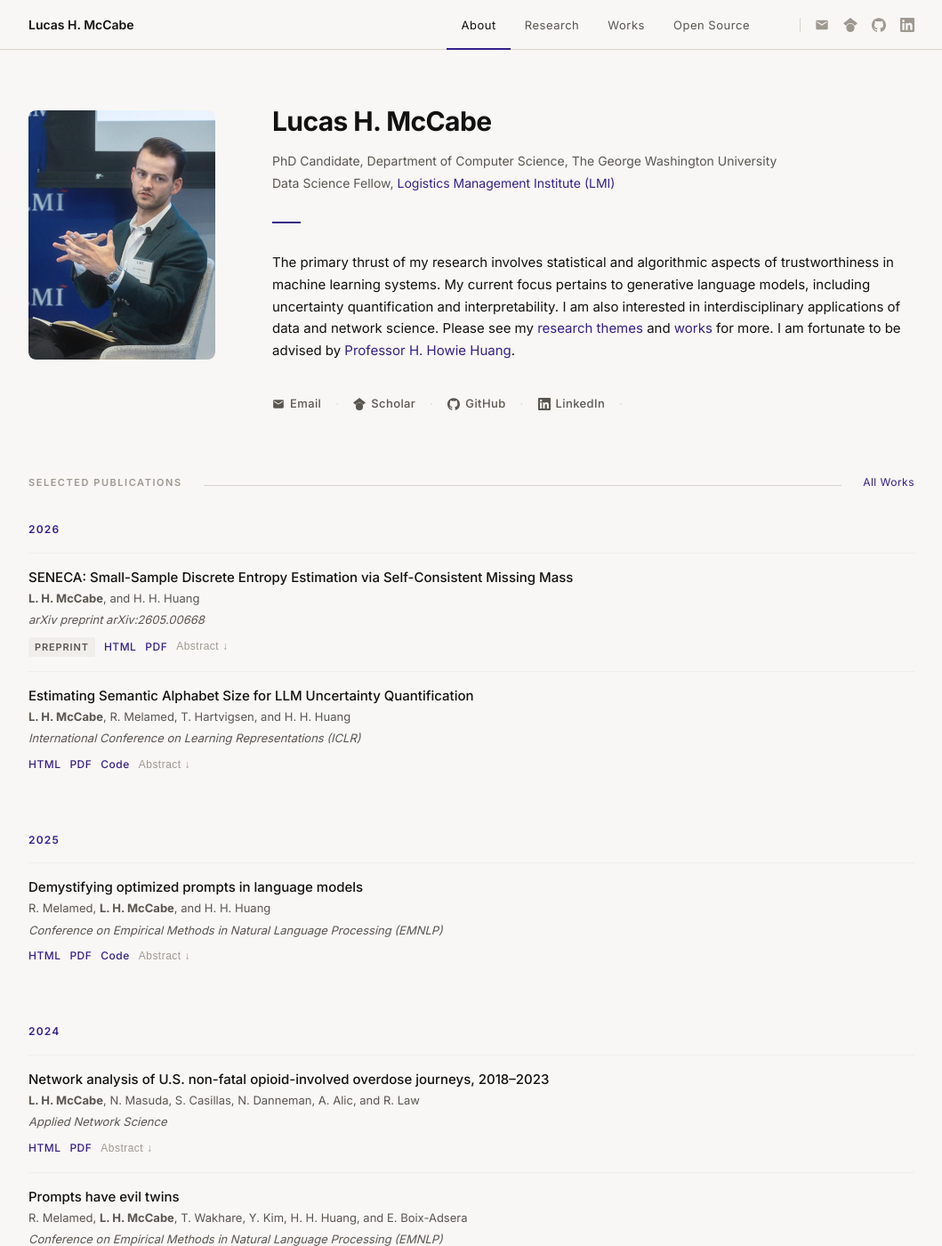
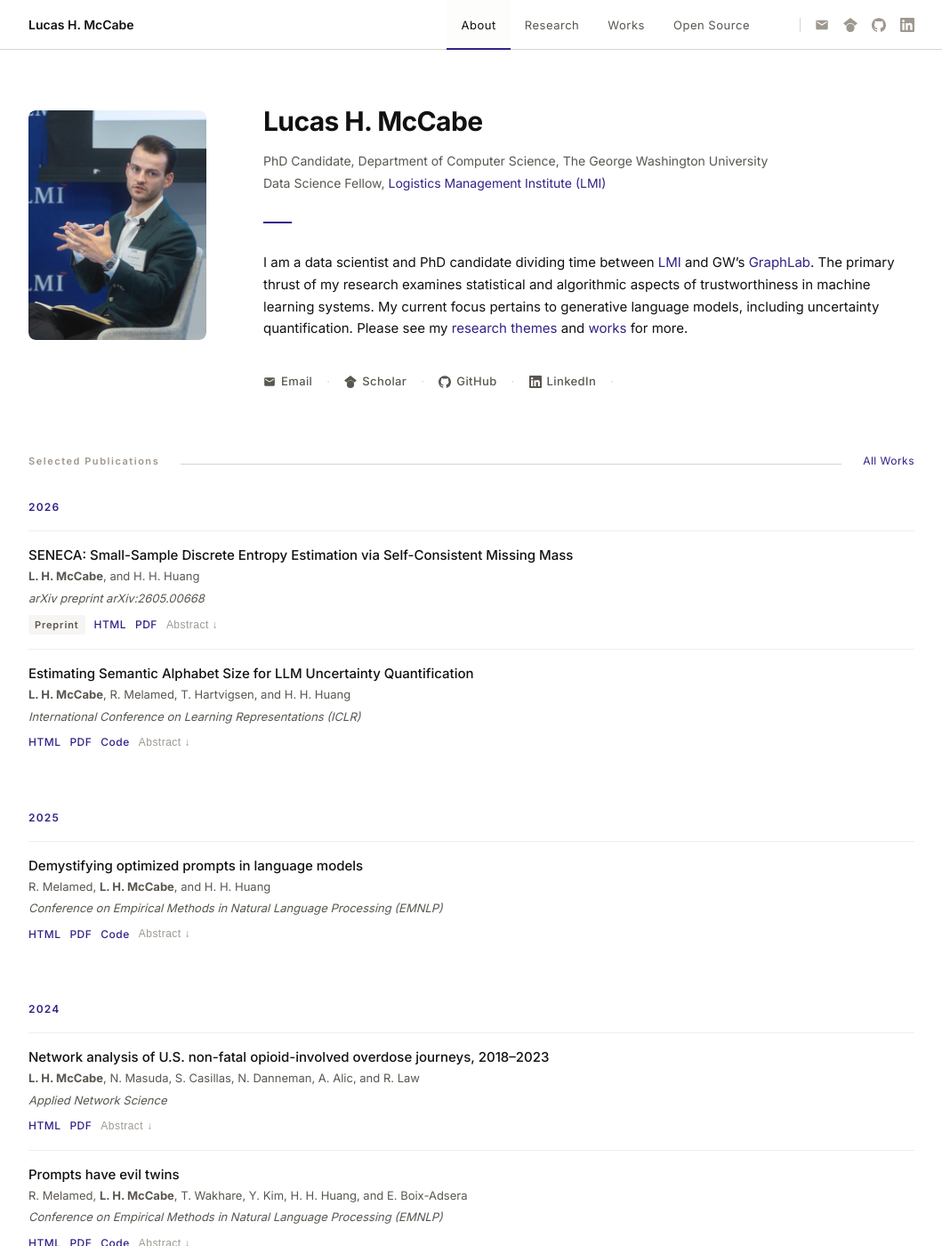
Before and after one commit to lucasmccabe/lucasmccabe.github.io, a Jekyll site: the page built from index.html, in a window 1280 px wide and 1400 px high. Shown: the whole window at 89% size, without its empty margins (110-1169 px from the left). Built offline with Jekyll 4.4.1, drawn with Linux system fonts in a browser that asks for light colours.

Commit message:
colors & corners

```diff
--- a/_config.yml
+++ b/_config.yml
@@ -17,11 +17,10 @@
   photo_grayscale: false
   photo_hazy: true
   bio: >
-    The primary thrust of my research involves statistical and algorithmic aspects of trustworthiness in machine learning systems.
-    My current focus pertains to generative language models, including uncertainty quantification and interpretability.
-    I am also interested in interdisciplinary applications of data and network science.
+    I am a data scientist and PhD candidate dividing time between <a href="https://www.lmisolutions.com/">LMI</a> and GW’s <a href="https://www2.seas.gwu.edu/~howie/">GraphLab</a>.
+    The primary thrust of my research examines statistical and algorithmic aspects of trustworthiness in machine learning systems.
+    My current focus pertains to generative language models, including uncertainty quantification.
     Please see my <a href="/research">research themes</a> and <a href="/works">works</a> for more.
-    I am fortunate to be advised by <a href="https://www2.seas.gwu.edu/~howie/">Professor H. Howie Huang</a>.
   # How your name appears in author lists — all variants will be bolded
   aliases:
     - "McCabe, L. H."
--- a/_data/research_themes.yml
+++ b/_data/research_themes.yml
@@ -7,7 +7,7 @@
     My work often views this through the lens of distribution property estimation.
 
 - id: model-behavior
-  title: "Model Behavior and Interpretability"
+  title: "Model Behavior & Interpretability"
   description: >
     Generative language models can behave in unexpected ways, for reasons that are notoriously opaque.
     Responsible deployment of machine learning systems warrants careful examination of such behavior and potential failure modes.
@@ -19,6 +19,6 @@
     Public health and biomedical informatics are rich areas of application for natural language processing and network science.
 
 - id: log-applications
-  title: "Data Science Applications: Logistics and Engineering"
+  title: "Data Science Applications: Logistics & Engineering"
   description: >
     Through my experience at the <a href="https://www.lmisolutions.com/">Logistics Management Institute (LMI)</a>, I have had the opportunity to collaborate with industry practioners on practical problems involving technical language processing and simulation.
--- a/_layouts/course.html
+++ b/_layouts/course.html
@@ -11,7 +11,7 @@
     </div>
     {% if page.url_external != "" and page.url_external %}
     <div class="project-header__links">
-      <a href="{{ page.url_external }}" class="project-header__link" target="_blank" rel="noopener">Course site</a>
+      <a href="{{ page.url_external }}" class="project-header__link" target="_blank" rel="noopener">Course Site</a>
     </div>
     {% endif %}
   </div>
--- a/_layouts/project.html
+++ b/_layouts/project.html
@@ -12,7 +12,7 @@
     <div class="project-header__links">
       <a href="{{ page.github }}" class="project-header__link" target="_blank" rel="noopener">GitHub</a>
       {% if page.url_external != "" and page.url_external %}
-        <a href="{{ page.url_external }}" class="project-header__link" target="_blank" rel="noopener">Project site</a>
+        <a href="{{ page.url_external }}" class="project-header__link" target="_blank" rel="noopener">Project Site</a>
       {% endif %}
     </div>
   </div>
--- a/assets/css/main.scss
+++ b/assets/css/main.scss
@@ -8,7 +8,6 @@
 :root {
   /* Tol-safe palette */
   --black:       #111111;
-  --off-white:   #f8f7f5;
   --gray-100:    #f0eeeb;
   --gray-200:    #d8d4cc;
   --gray-400:    #9e9890;
@@ -34,7 +33,7 @@
   /* Layout */
   --content-max:  1060px;
   --nav-height:   56px;
-  --photo-width:  210px;
+  --photo-width:  200px;
 }
 
 /* ============================================================
@@ -45,7 +44,7 @@
 
 ::selection {
   background: var(--gray-600);
-  color: var(--off-white);
+  color: white;
 }
 
 html {
@@ -59,7 +58,7 @@
   font-size: 1rem;
   line-height: var(--line-height-base);
   color: var(--black);
-  background: var(--off-white);
+  background: white;
   -webkit-font-smoothing: antialiased;
 }
 
@@ -89,7 +88,7 @@
   top: 0;
   z-index: 100;
   height: var(--nav-height);
-  background: var(--off-white);
+  background: white;
   border-bottom: 1px solid var(--gray-200);
   display: flex;
   align-items: center;
@@ -140,13 +139,17 @@
   height: var(--nav-height);
   line-height: var(--nav-height);
   border-bottom: 2px solid transparent;
-  transition: color 0.15s ease, border-color 0.15s ease;
+  transition: color 0.15s ease, border-color 0.15s ease, background 0.15s ease;
 }
 
 .site-nav__link:hover,
 .site-nav__link.active {
   color: var(--black);
   border-bottom-color: var(--indigo);
+}
+
+.site-nav__link.active {
+  background: #fdfdfc;
 }
 
 .site-header__social {
@@ -217,7 +220,7 @@
 
 .about-hero__photo {
   width: 100%;
-  aspect-ratio: 0.75;
+  aspect-ratio: 0.775;
   object-fit: cover;
   object-position: center top;
   filter: grayscale(8%);
@@ -247,7 +250,7 @@
   object-position: center top;
   filter: blur(8px) brightness(125%) saturate(85%);
   mix-blend-mode: screen;
-  opacity: 0.2;
+  opacity: 0.15;
   pointer-events: none;
 }
 
@@ -270,7 +273,6 @@
   color: var(--gray-400);
   font-size: 0.75rem;
   letter-spacing: 0.06em;
-  text-transform: uppercase;
 }
 
 .about-hero__name {
@@ -360,7 +362,6 @@
   font-size: 0.6875rem;
   font-weight: 600;
   letter-spacing: 0.14em;
-  text-transform: uppercase;
   color: var(--gray-400);
   white-space: nowrap;
 }
@@ -395,7 +396,6 @@
   letter-spacing: 0.1em;
   color: var(--indigo);
   margin-bottom: var(--sp-2);
-  text-transform: uppercase;
 }
 
 .pub-item {
@@ -441,13 +441,12 @@
   font-size: 0.6875rem;
   font-weight: 600;
   letter-spacing: 0.08em;
-  text-transform: uppercase;
   padding: 2px 7px;
   border-radius: 2px;
 }
 
 .pub-badge--preprint {
-  background: var(--gray-100);
+  background: #f6f5f4;
   color: var(--gray-600);
 }
 
@@ -483,7 +482,7 @@
   display: none;
   margin-top: var(--sp-2);
   padding: var(--sp-2) var(--sp-3);
-  background: var(--gray-100);
+  background: #f6f5f4;
   border-left: 2px solid var(--indigo-muted);
   font-size: 0.875rem;
   color: var(--gray-600);
@@ -505,7 +504,10 @@
 .theme-card {
   padding: var(--sp-4);
   border: 1px solid var(--gray-200);
-  background: white;
+  border-radius: 8px;
+  background: #fdfdfc;
+  position: relative;
+  overflow: hidden;
 }
 
 .theme-card__number {
@@ -573,7 +575,10 @@
   align-items: start;
   padding: var(--sp-4);
   border: 1px solid var(--gray-200);
-  background: white;
+  border-radius: 8px;
+  background: #fdfdfc;
+  position: relative;
+  overflow: hidden;
 }
 
 .oss-item__desc {
@@ -593,9 +598,8 @@
   font-size: 0.6875rem;
   font-weight: 500;
   letter-spacing: 0.06em;
-  text-transform: uppercase;
   padding: 2px 8px;
-  background: var(--gray-100);
+  background: #f6f5f4;
   color: var(--gray-600);
   border-radius: 2px;
 }
@@ -604,7 +608,6 @@
   font-size: 0.75rem;
   font-weight: 600;
   letter-spacing: 0.06em;
-  text-transform: uppercase;
   color: var(--gray-400);
   border-bottom: none;
   white-space: nowrap;
@@ -636,7 +639,10 @@
 .course-item {
   padding: var(--sp-4);
   border: 1px solid var(--gray-200);
-  background: white;
+  border-radius: 8px;
+  background: #fdfdfc;
+  position: relative;
+  overflow: hidden;
 }
 
 .course-item__meta {
@@ -657,9 +663,8 @@
   font-size: 0.6875rem;
   font-weight: 600;
   letter-spacing: 0.06em;
-  text-transform: uppercase;
   color: var(--gray-600);
-  background: var(--gray-100);
+  background: #f6f5f4;
   padding: 2px 8px;
   border-radius: 2px;
   white-space: nowrap;
@@ -696,7 +701,10 @@
 .media-item {
   padding: var(--sp-4);
   border: 1px solid var(--gray-200);
-  background: white;
+  border-radius: 8px;
+  background: #fdfdfc;
+  position: relative;
+  overflow: hidden;
 }
 
 .media-item__meta {
@@ -717,9 +725,8 @@
   font-size: 0.6875rem;
   font-weight: 600;
   letter-spacing: 0.06em;
-  text-transform: uppercase;
   color: var(--gray-600);
-  background: var(--gray-100);
+  background: #f6f5f4;
   padding: 2px 8px;
   border-radius: 2px;
   white-space: nowrap;
@@ -751,7 +758,10 @@
 .blog-item {
   padding: var(--sp-4);
   border: 1px solid var(--gray-200);
-  background: white;
+  border-radius: 8px;
+  background: #fdfdfc;
+  position: relative;
+  overflow: hidden;
 }
 
 .blog-item__date {
@@ -906,7 +916,6 @@
   font-size: 0.75rem;
   font-weight: 600;
   letter-spacing: 0.06em;
-  text-transform: uppercase;
   color: var(--gray-400);
   border-bottom: none;
   white-space: nowrap;
@@ -1021,9 +1030,10 @@
   position: absolute;
   bottom: calc(100% + 10px);
   right: 0;
-  background: white;
+  background: #fdfdfc;
   border: 1px solid var(--gray-200);
-  box-shadow: 0 4px 16px rgba(0, 0, 0, 0.08);
+  border-radius: 8px;
+  box-shadow: 0 4px 16px rgba(0, 0, 0, 0.04);
   padding: var(--sp-2) var(--sp-3);
   white-space: nowrap;
   font-size: 0.8125rem;
@@ -1047,6 +1057,23 @@
 
 .site-info__popup p { margin-bottom: 4px; }
 .site-info__popup p:last-child { margin-bottom: 0; }
+
+.theme-card,
+.oss-item,
+.course-item,
+.media-item,
+.blog-item {
+  transition: transform 0.2s ease, box-shadow 0.2s ease, border-color 0.2s ease;
+}
+
+.theme-card:hover,
+.oss-item:hover,
+.course-item:hover,
+.media-item:hover,
+.blog-item:hover {
+  transform: translateY(-1px);
+  box-shadow: 0 2px 8px rgba(0, 0, 0, 0.03);
+}
 
 /* ============================================================
    UTILITY
@@ -1109,7 +1136,7 @@
   top: var(--nav-height);
   left: 0;
   right: 0;
-  background: var(--off-white);
+  background: white;
   border-bottom: 1px solid var(--gray-200);
   box-shadow: 0 6px 16px rgba(0, 0, 0, 0.07);
   padding: var(--sp-1) 0;
--- a/research.html
+++ b/research.html
@@ -16,7 +16,6 @@
     {% for theme in site.data.research_themes %}
       {% assign theme_pubs = site.data.publications | where_exp: "pub", "pub.themes contains theme.id" | reverse | sort: "year" | reverse %}
       <div class="theme-card">
-        <div class="theme-card__number">{{ forloop.index | prepend: "0" | slice: -2, 2 }}</div>
         <h2 class="theme-card__title">{{ theme.title }}</h2>
         <p class="theme-card__desc">{{ theme.description }}</p>
         {% if theme_pubs.size > 0 %}
```
